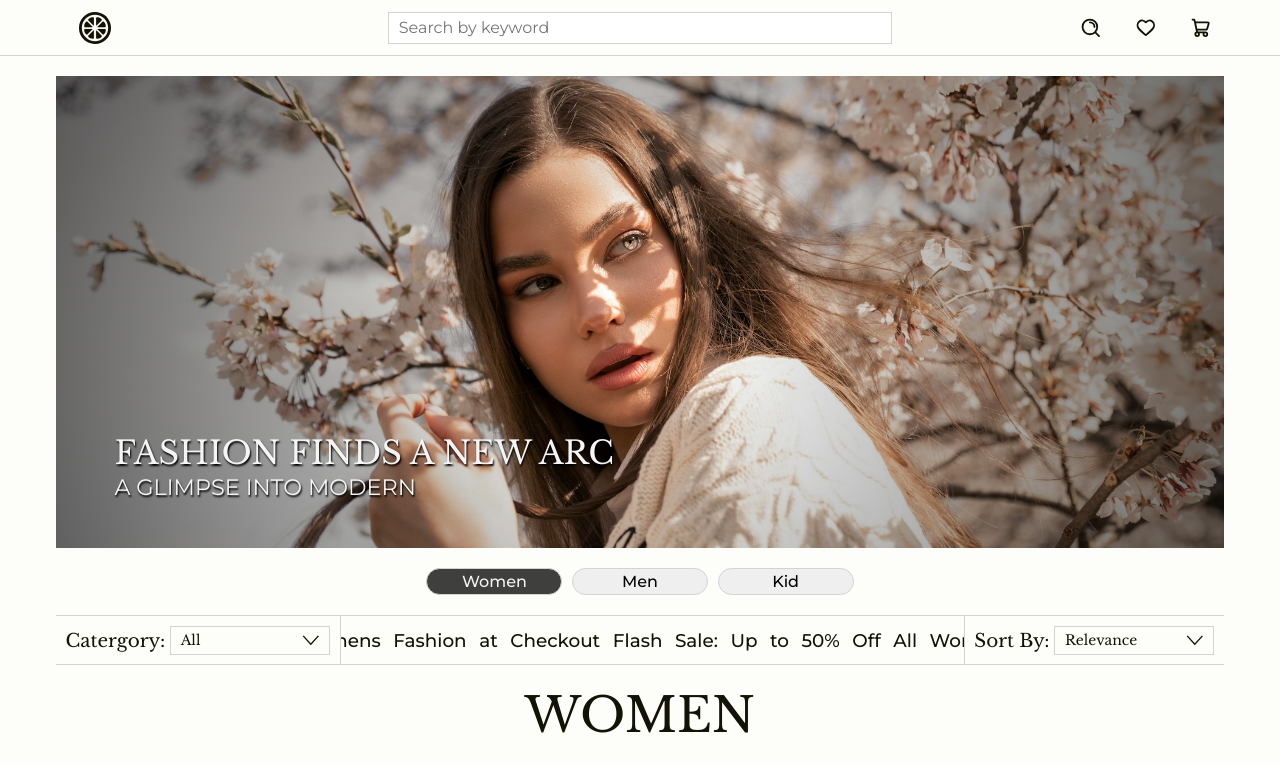
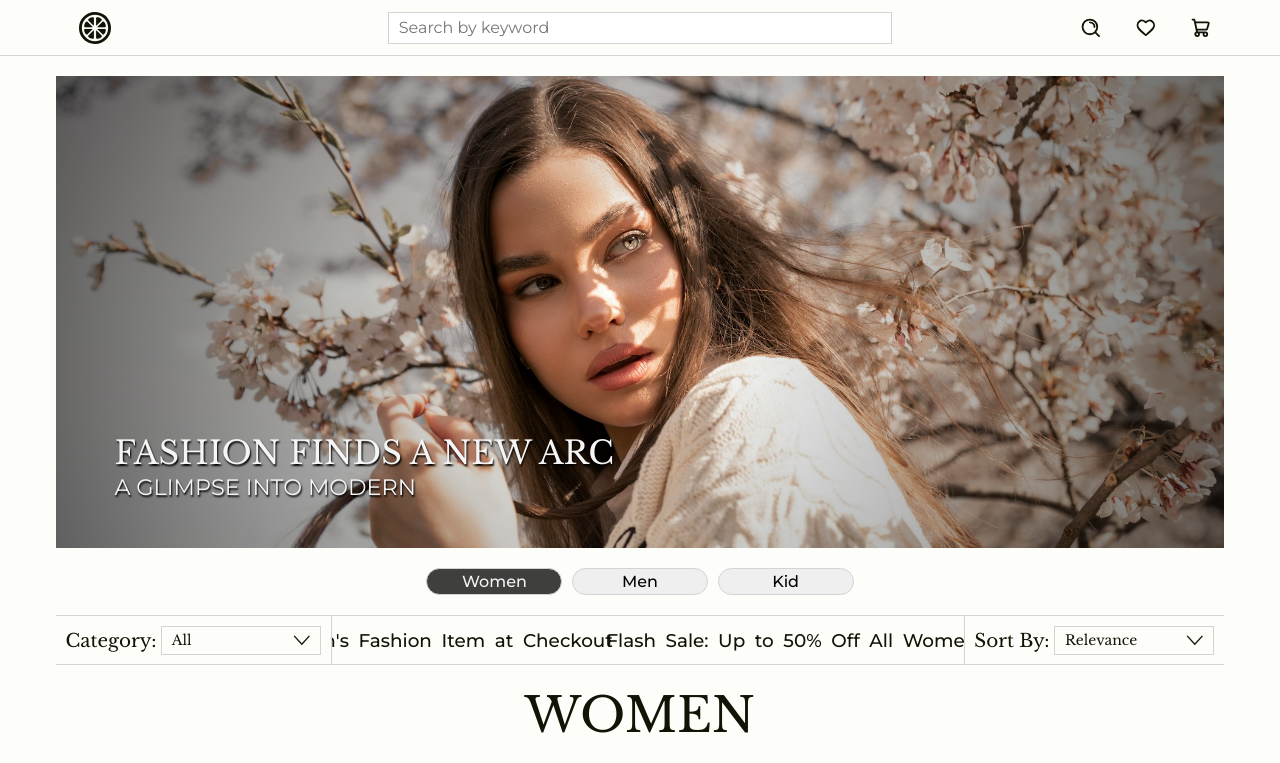
Before and after one commit to Ama4538/Petal-Vogue, a React (Vite) app: page /search in a window 1280 px wide. Shown: the top 763 px of the page. Built offline with nearby package versions, Linux system fonts and the light colour scheme.

Commit message:
reformat and added dropdown menu funcationallity

```diff
--- a/src/data/product.json
+++ b/src/data/product.json
@@ -4,7 +4,7 @@
             {
                 "name": "Mackenzie's Sunset Mirage",
                 "price": 125.99,
-                "category": "women-sunglass",
+                "category": "sunglasses",
                 "description" : "Embrace the hues of twilight",
                 "rating": 4.6,
                 "review": 619,
@@ -13,7 +13,7 @@
             {
                 "name": "Mackenzie's Ocean Breeze",
                 "price": 95.99,
-                "category": "women-sunglass",
+                "category": "sunglasses",
                 "description" : "Feel the refreshing vibes of the sea",
                 "rating": 4.3,
                 "review": 527,
@@ -22,7 +22,7 @@
             {
                 "name": "Mackenzie's Desert Horizon",
                 "price": 135.99,
-                "category": "women-sunglass",
+                "category": "sunglasses",
                 "description" : "Navigate the vast landscapes",
                 "rating": 4.7,
                 "review": 936,
@@ -31,7 +31,7 @@
             {
                 "name": "Mackenzie's Mountain Echo",
                 "price": 110.99,
-                "category": "women-sunglass",
+                "category": "sunglasses",
                 "description" : "Conquer the peaks",
                 "rating": 4.5,
                 "review": 295,
@@ -39,8 +39,8 @@
             },
             {
                 "name": "Mackenzie's Urban Shade",
-                "price": 105,
-                "category": "women-sunglass",
+                "price": 105.99,
+                "category": "sunglasses",
                 "description" : "Step into the city",
                 "rating": 4.4,
                 "review": 127,
@@ -49,7 +49,7 @@
             {
                 "name": "Mackenzie's Tropical Dawn",
                 "price": 125.99,
-                "category": "women-sunglass",
+                "category": "sunglasses",
                 "description" : "Awaken to the colors of paradise",
                 "rating": 4.8,
                 "review": 154,
@@ -60,7 +60,7 @@
             {
                 "name": "Urban Pulse Hoodie",
                 "price": 45.99,
-                "category": "men-hoodie",
+                "category": "hoodies",
                 "description" : "Sleek and modern",
                 "rating": 4.3,
                 "review": 738,
@@ -69,7 +69,7 @@
             {
                 "name": "Metro Flex Hoodie",
                 "price": 55.99,
-                "category": "men-hoodie",
+                "category": "hoodies",
                 "description" : "Maximum comfort and flexibility",
                 "rating": 4.6,
                 "review": 912,
@@ -78,7 +78,7 @@
             {
                 "name": "Midnight Dream Hoodie",
                 "price": 50.99,
-                "category": "men-hoodie",
+                "category": "hoodies",
                 "description" : "Stylish warmth for cool nights",
                 "rating": 4.7,
                 "review": 847,
@@ -87,7 +87,7 @@
             {
                 "name": "Cozy Cloud Hoodie",
                 "price": 125.99,
-                "category": "men-hoodie",
+                "category": "hoodies",
                 "description" : "Softness like floating on clouds",
                 "rating": 4.3,
                 "review": 624,
@@ -96,7 +96,7 @@
             {
                 "name": "Adventure Seeker Hoodie",
                 "price": 60.99,
-                "category": "men-hoodie",
+                "category": "hoodies",
                 "description" : "Ready for any outdoor escapade",
                 "rating": 4.7,
                 "review": 718,
@@ -105,7 +105,7 @@
             {
                 "name": "Arctic Chill Hoodie",
                 "price": 55.99,
-                "category": "men-hoodie",
+                "category": "hoodies",
                 "description" : "Frosty comfort for cold days",
                 "rating": 4.6,
                 "review": 839,
@@ -116,7 +116,7 @@
             {
                 "name": "Sunny Day Shorts",
                 "price": 20.99,
-                "category": "kid-shorts",
+                "category": "shorts",
                 "description" : "Bright and cheerful summer wear",
                 "rating": 4.5,
                 "review": 312,
@@ -125,7 +125,7 @@
             {
                 "name": "Adventure Cargo Shorts",
                 "price": 25.99,
-                "category": "kid-shorts",
+                "category": "shorts",
                 "description" : "Durable and pocket-friendly design",
                 "rating": 4.6,
                 "review": 487,
@@ -134,7 +134,7 @@
             {
                 "name": "Beach Fun Shorts",
                 "price": 22.99,
-                "category": "kid-shorts",
+                "category": "shorts",
                 "description" : "Perfect for seaside adventures",
                 "rating": 4.3,
                 "review": 529,
@@ -143,7 +143,7 @@
             {
                 "name": "Playtime Mesh Shorts",
                 "price": 18.99,
-                "category": "kid-shorts",
+                "category": "shorts",
                 "description" : "Lightweight and breathable comfort",
                 "rating": 4.4,
                 "review": 614,
@@ -152,7 +152,7 @@
             {
                 "name": "Urban Explorer Shorts",
                 "price": 23.99,
-                "category": "kid-shorts",
+                "category": "shorts",
                 "description" : "Perfect for city adventures",
                 "rating": 4.7,
                 "review": 395,
@@ -161,7 +161,7 @@
             {
                 "name": "Splash Zone Shorts",
                 "price": 18.99,
-                "category": "kid-shorts",
+                "category": "shorts",
                 "description" : "Perfect for water play",
                 "rating": 4.3,
                 "review": 482,
--- a/src/pages/Search/Marquee.jsx
+++ b/src/pages/Search/Marquee.jsx
@@ -8,7 +8,7 @@ function Marquee({ text }) {
             <ul className="marquee__content">
                 {textArray.map((element, index) => {
                     return (
-                        <li index={index}>{element}</li>
+                        <li key={index}>{element}</li>
                     )
                 })}
             </ul>
@@ -16,7 +16,7 @@ function Marquee({ text }) {
             <ul className="marquee__content">
                 {textArray.map((element, index) => {
                     return (
-                        <li index={index * 9999}>{element}</li>
+                        <li key={index + textArray.length}>{element}</li>
                     )
                 })}
             </ul>
--- a/src/pages/Search/Product.jsx
+++ b/src/pages/Search/Product.jsx
@@ -7,6 +7,8 @@ function Product({ sectionTitle, name, price, description, rating, review, image
 
     // Creating star array to populate stars
     const starArray = new Array(MAX_STARS).fill(0);
+
+    // Filling in all filled stars in relation to array
     for (let i = 0; i < filledStars; i++) {
         starArray[i] = 1;
     }
--- a/src/pages/Search/Search.jsx
+++ b/src/pages/Search/Search.jsx
@@ -1,4 +1,4 @@
-import { useState } from 'react';
+import { useEffect, useState } from 'react';
 import SearchNav from '../../components/nav/SearchNav.jsx';
 import { motion } from 'framer-motion'
 import Product from './Product.jsx';
@@ -10,6 +10,11 @@ function Search({ product }) {
     const [activeSection, setActiveSection] = useState("women");
     // State used to manage the current display of content
     const [currentDisplay, setCurrentDisplay] = useState(product.women)
+    const [sortingOrder, setSortingOrder] = useState("Relevance");
+    const [category, setcategory] = useState("All");
+    // State used to reset dropmenus
+    const [resetSortingOrder, setResetSortingOrder] = useState(false)
+    const [resetCategory, setResetCategory] = useState(false)
 
     // Banner text for each section
     const bannerText = {
@@ -19,25 +24,66 @@ function Search({ product }) {
     }
 
     // Filter for each section
-    const catergoryFilter = {
+    const categoryFilter = {
         women: ["All", "Sunglasses", "Bikinis", "T-shirts", "Tank Tops", "Sweaters"],
         men: ["All", "Hoodies", "Hats", "Rain Coats", "Shirts", "Jackets"],
         kid: ["All", "Shorts", "Jackets", "Swimwears", "Sweaters", "Crop Tops"],
     }
+
     // Sort by preference
     const sortByFilter = ["Relevance", "Low to High", "High to Low"]
 
     // Marquee text for each section
     const marqueeText = {
-        women: "Flash Sale: Up to 50% Off All Womens Fashion at Checkout",
-        men: "Flash Sale: Up to 30% Off All mens Fashion at Checkout",
-        kid: "Flash Sale: Up to 25% Off All kids Fashion at Checkout",
+        women: "Flash Sale: Up to 50% Off All Women's Fashion Item at Checkout",
+        men: "Flash Sale: Up to 30% Off All Men's Fashion Item at Checkout",
+        kid: "Flash Sale: Up to 25% Off All Kids' Fashion Item at Checkout",
     }
+
+    // When category change call needed functions
+    useEffect(() => {
+        changeCategory()
+        // Reset sorting order dropdown menu
+        setResetSortingOrder(prev => !prev);
+    }, [category])
+
+    // When sorting order change call needed functions
+    useEffect(() => {
+        // Sort the current display category
+        changeCategory()
+        changeSortingOrder()
+    }, [sortingOrder])
+
+    // Reset both dropdown menus
+    useEffect(() => {
+        setResetSortingOrder(prev => !prev);
+        setResetCategory(prev => !prev);
+    }, [activeSection])
 
     // Handles the section changes
     function handleClick(section) {
         setActiveSection(section);
         setCurrentDisplay(product[section]);
+    }
+
+    // Handle the change in sorting order
+    function changeSortingOrder() {
+        if (currentDisplay.length === 0) {
+            return;
+        } else if (sortingOrder.toLowerCase() === "high to low") {
+            setCurrentDisplay(prev => prev.slice().sort((a, b) => b.price - a.price));
+        } else if (sortingOrder.toLowerCase() === "low to high") {
+            setCurrentDisplay(prev => prev.slice().sort((a, b) => a.price - b.price));
+        }
+    }
+
+    // Handle the change in category order
+    function changeCategory() {
+        if (category.toLowerCase() === "all") {
+            setCurrentDisplay(product[activeSection]);
+        } else {
+            setCurrentDisplay(product[activeSection].filter(product => product.category === category.toLowerCase()))
+        }
     }
 
     // Main search Animation
@@ -83,21 +129,28 @@ function Search({ product }) {
             {/* Filters */}
             <div className="search-content__filter-container">
                 <div className="search-content-dropdown-container">
-                    <p className="search-dropdown__title">Catergory:</p>
-                    <DropDown content={catergoryFilter[activeSection]}></DropDown>
+                    <p className="search-dropdown__title">Category:</p>
+                    <DropDown content={categoryFilter[activeSection]} setSelected={setcategory} resetCondition={resetCategory} ></DropDown>
                 </div>
                 <Marquee text={marqueeText[activeSection]}></Marquee>
                 <div className="search-content-dropdown-container">
                     <p className="search-dropdown__title">Sort By:</p>
-                    <DropDown content={sortByFilter}></DropDown>
+                    <DropDown content={sortByFilter} setSelected={setSortingOrder} resetCondition={resetSortingOrder}></DropDown>
                 </div>
             </div>
 
             {/* Main Content */}
             <section className='search__content'>
-                <h3 className='search-header__title'>{activeSection}</h3>
+                <h2 className='search-header__title'>{activeSection}</h2>
+                {/* no content */}
+                {currentDisplay.length === 0 && (
+                    <div className='search-content__none'>
+                        <h3 className='search-none__title'> There is No Content Right Now!</h3>
+                        <p className='search-none__subtitle'>Come Back Later!</p>
+                    </div>
+                )}
                 <article className='search-content__main'>
-                    {/* Populate the display area */}
+                    {/* Display content */}
                     {currentDisplay.map((element, index) => {
                         return (<Product
                             sectionTitle={activeSection}
--- a/src/pages/home/HomeColumn.jsx
+++ b/src/pages/home/HomeColumn.jsx
@@ -17,14 +17,12 @@ function HomeColumn({ section, data }) {
     // Handle the scrolling animation
     const handleWheel = debounce((event) => {
         let scrollDirection = event.deltaY;
-
         // Handle the movement translation value
         let newScrollPosition = scrollPosition + (scrollDirection > 0 ? ITEM_SCROLL_HEIGHT : (ITEM_SCROLL_HEIGHT * -1))
         // Making sure the newScrollPoisition doesnt exceed boundaries
         if (newScrollPosition >= maxScrollPosition && newScrollPosition <= 0) {
             setScrollPosition(newScrollPosition);
         }
-
     }, 100)
 
     // Animation for scroll
--- a/src/pages/home/HomeColumnMain.jsx
+++ b/src/pages/home/HomeColumnMain.jsx
@@ -17,14 +17,12 @@ function HomeColumnMain({ section, data }) {
     // Handle the scrolling animation
     const handleWheel = debounce((event) => {
         let scrollDirection = event.deltaY;
-
         // Handle the movement translation value
         let newScrollPosition = scrollPosition + (scrollDirection > 0 ? ITEM_SCROLL_HEIGHT : (ITEM_SCROLL_HEIGHT * -1))
         // Making sure the newScrollPoisition doesnt exceed boundaries
         if (newScrollPosition >= maxScrollPosition && newScrollPosition <= 0) {
             setScrollPosition(newScrollPosition);
         }
-
     }, 100)
 
     // Animation for scroll
```
Also changed, not shown: src/pages/Search/DropDown.jsx (+7 -1 lines), src/styles/main.css (+22 -0 lines).
